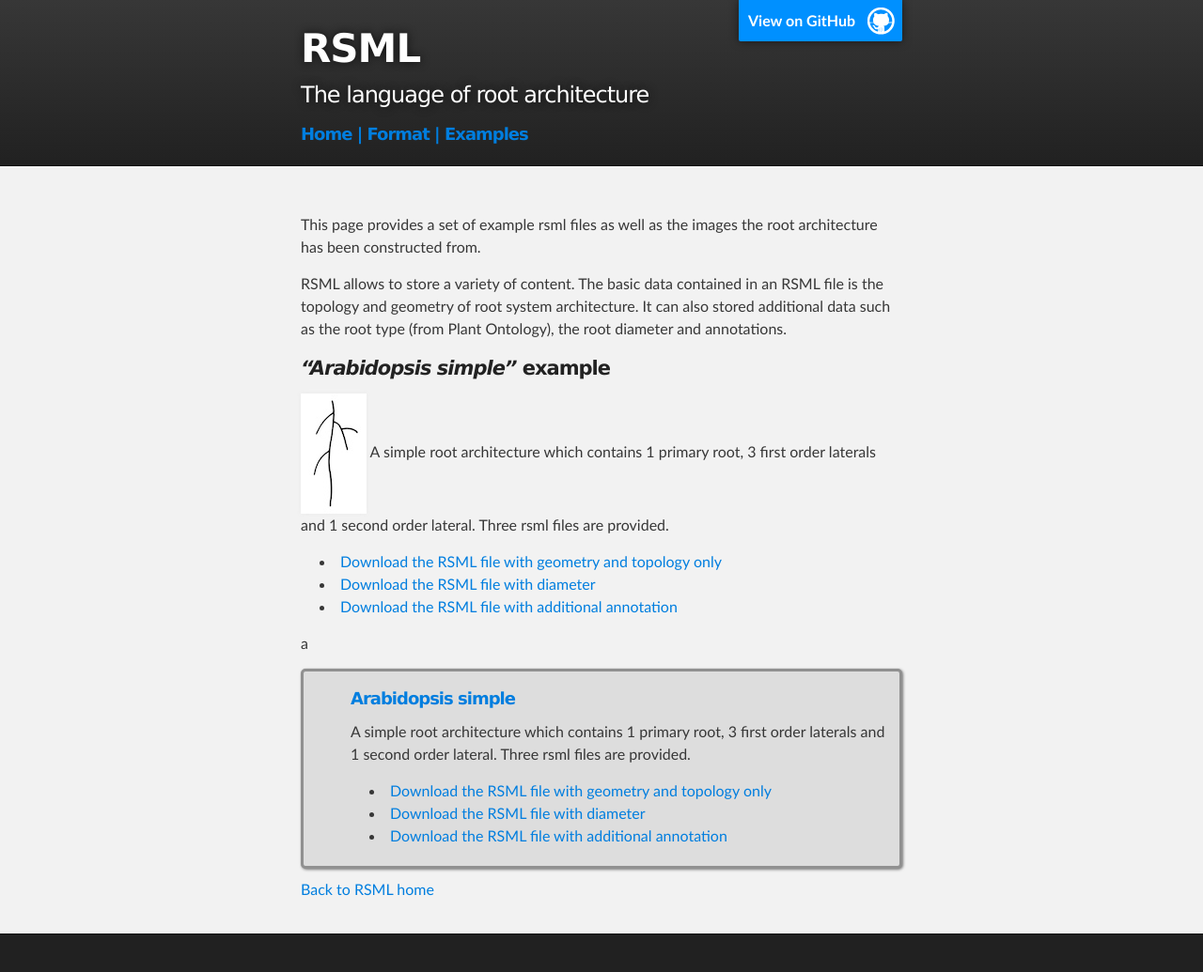
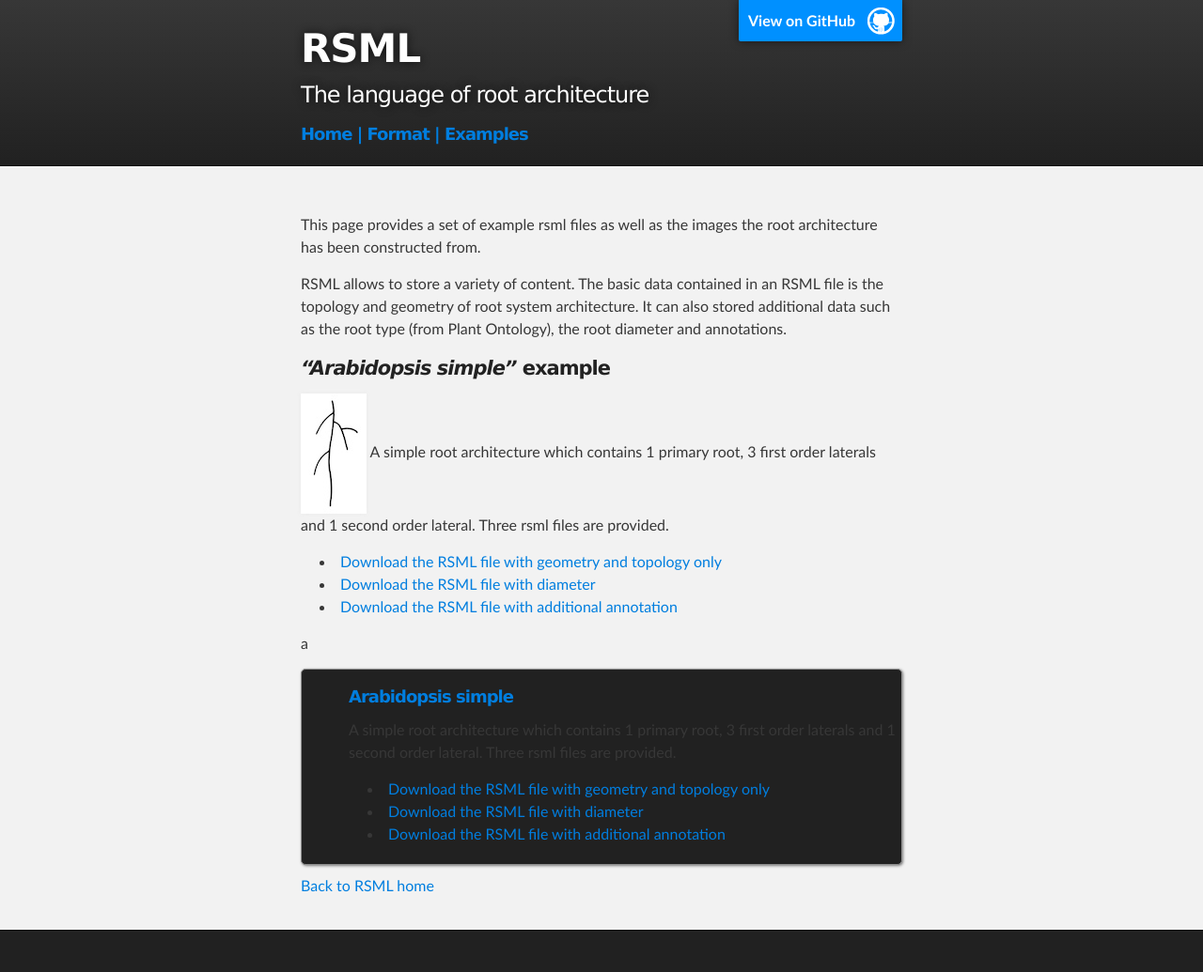
Before and after one commit to RootSystemML/RootSystemML.github.io, a Jekyll site: the page built from examples/index.md, in a window 1280 px wide. Shown: the whole page at 94% size. Built offline with Jekyll 4.4.1, drawn with Linux system fonts in a browser that asks for light colours.

Commit message:
list example page css

```diff
--- a/stylesheets/stylesheet.css
+++ b/stylesheets/stylesheet.css
@@ -436,9 +436,9 @@ div.example_block{
   border-style:solid;
   -webkit-border-radius: 5px;
   -moz-border-radius: 5px;
-  border-width:3px;
+  border-width:1px;
   border-color:#909090;
-  background-color:#DDD;
+  background-color:#212121;
   overflow:hidden;
   padding: 5px 5px 5px 50px;
   -webkit-box-shadow: rgba(0,0,0,0.5) 1px 1px 3px;
```
